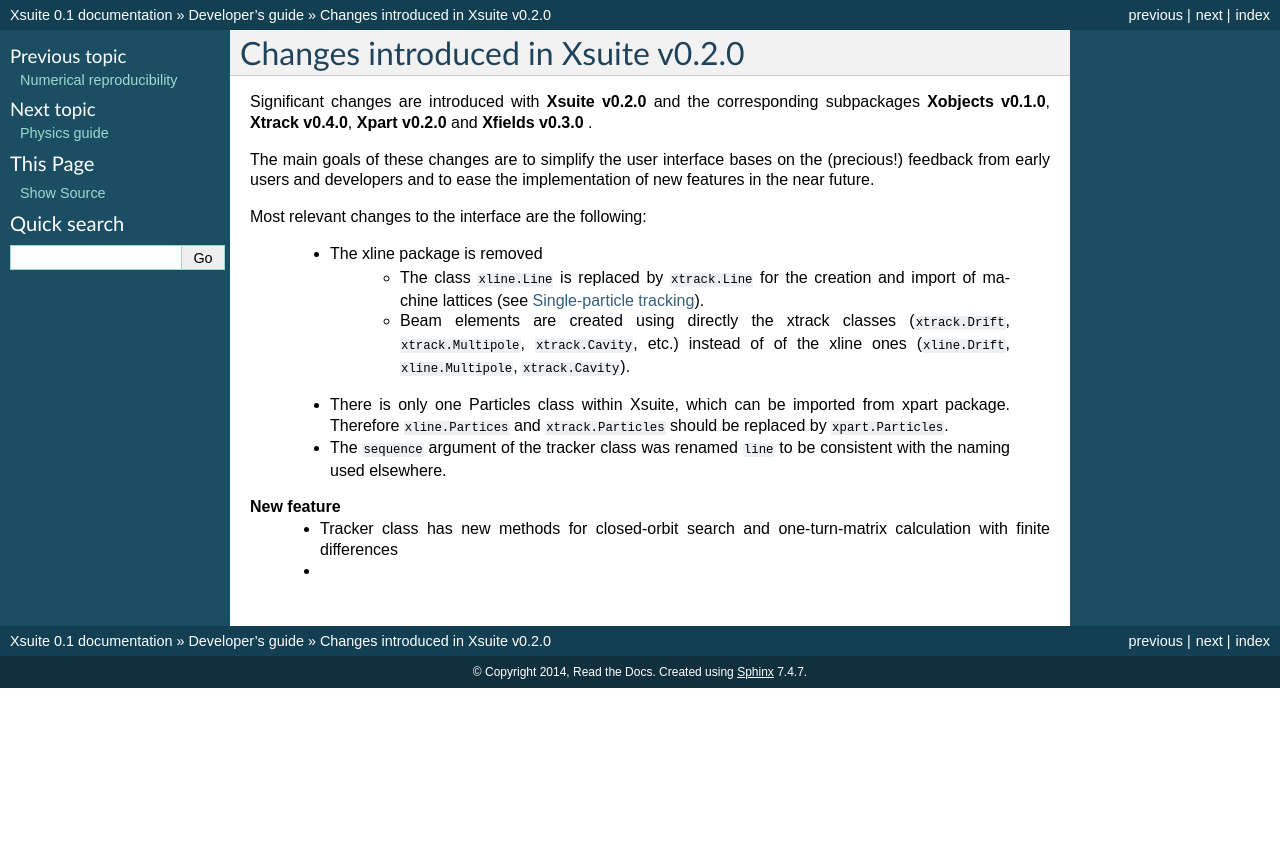
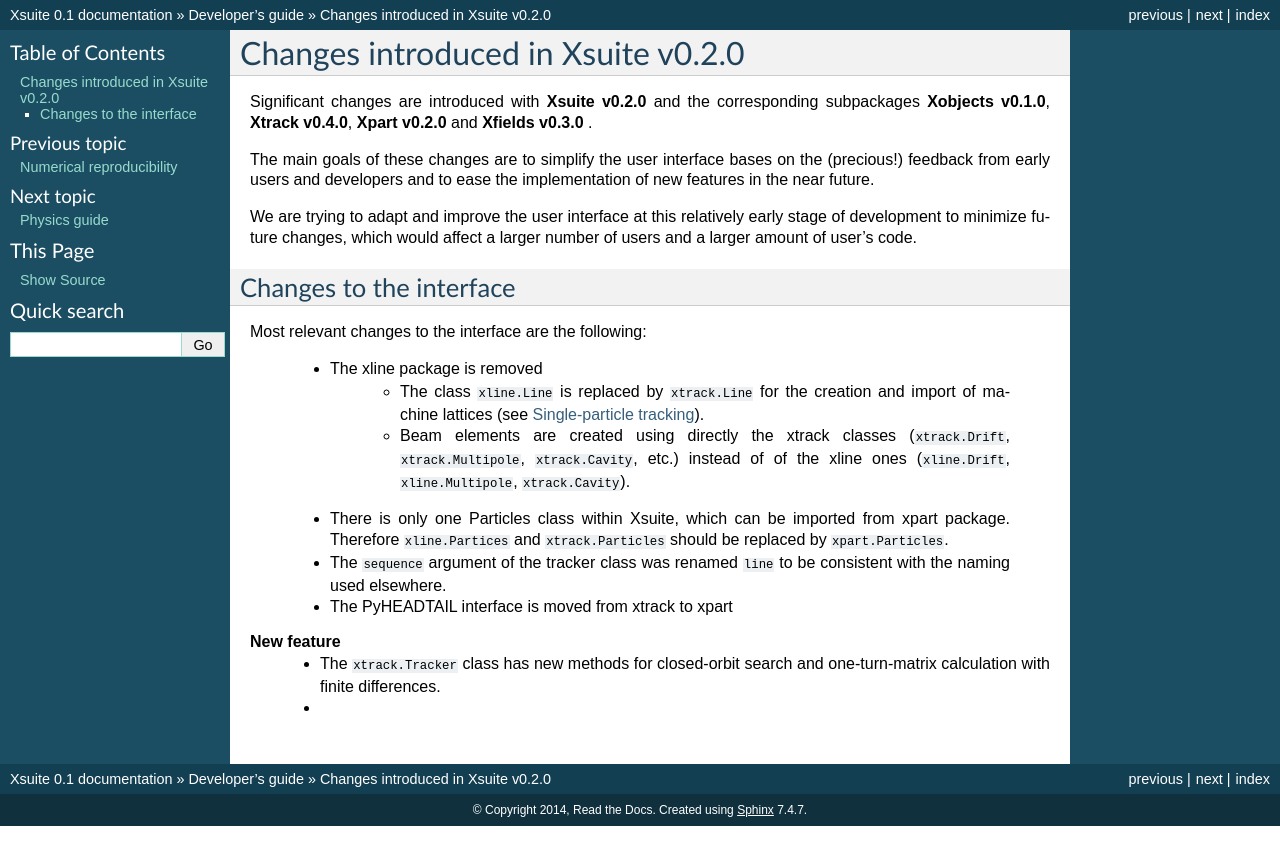
Before and after one commit to xsuite/xsuite, a Sphinx documentation site: the page built from docs/v020changes.rst, in a window 1280 px wide. Shown: the top 865 px of the page. Built offline with Sphinx 7.4.7, drawn with Linux system fonts in a browser that asks for light colours.

Commit message:
Quick push

```diff
--- a/docs/v020changes.rst
+++ b/docs/v020changes.rst
@@ -6,6 +6,11 @@
 
 The main goals of these changes are to simplify the user interface bases on the (precious!) feedback from early users and developers and to ease the implementation of new features in the near future.
 
+We are trying to adapt and improve the user interface at this relatively early stage of development to minimize future changes, which would affect a larger number of users and a larger amount of user's code.
+
+Changes to the interface
+========================
+
 Most relevant changes to the interface are the following:
 
  - The xline package is removed
@@ -13,7 +18,8 @@
      - Beam elements are created using directly the xtrack classes (``xtrack.Drift``, ``xtrack.Multipole``, ``xtrack.Cavity``, etc.) instead of of the xline ones (``xline.Drift``, ``xline.Multipole``, ``xtrack.Cavity``).
  - There is only one Particles class within Xsuite, which can be imported from xpart package. Therefore ``xline.Partices`` and ``xtrack.Particles`` should be replaced by ``xpart.Particles``.
  - The ``sequence`` argument of the tracker class was renamed ``line`` to be consistent with the naming used elsewhere.
+ - The PyHEADTAIL interface is moved from xtrack to xpart
 
 **New feature**
- - Tracker class has new methods for closed-orbit search and one-turn-matrix calculation with finite differences
+ - The ``xtrack.Tracker`` class has new methods for closed-orbit search and one-turn-matrix calculation with finite differences.
  -
```
